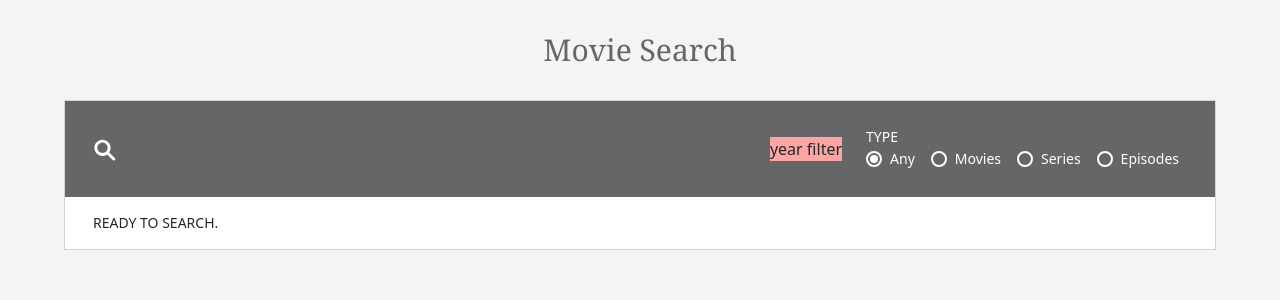
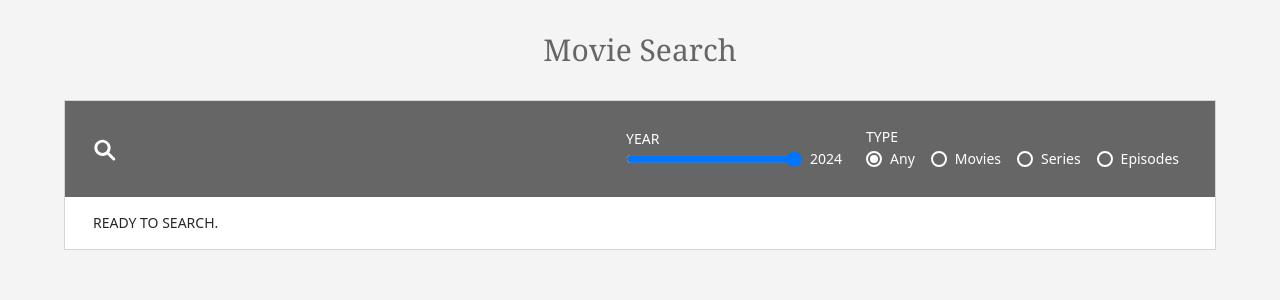
Before and after one commit to GreyMilton/omdb-api-search, a Vue app: page / in a window 1280 px wide. Shown: the top 300 px of the page. Built offline with nearby package versions, Linux system fonts and the light colour scheme.

Commit message:
OMDB-8: filter by a single year

```diff
--- a/src/App.vue
+++ b/src/App.vue
@@ -16,10 +16,11 @@ const selectionStatus = ref(defaultSelectionStatus);
 
 const showSelection = ref(false);
 
-const handleSearch = debounce((search, type) => {
+const handleSearch = debounce((search, type, year) => {
   const params = {
     s: search,
     type: type,
+    y: year,
     apikey: import.meta.env.VITE_API_KEY,
   };
 
--- a/src/components/SearchBar.vue
+++ b/src/components/SearchBar.vue
@@ -2,6 +2,7 @@
 import { ref, watch } from 'vue';
 import SearchInput from './SearchInput.vue';
 import SearchTypeFilter from './SearchTypeFilter.vue';
+import SearchYearFilter from './SearchYearFilter.vue';
 
 const emit = defineEmits(['search', 'clear']);
 
@@ -27,9 +28,11 @@ const types = [
 ];
 const type = ref(types[0].value);
 
+const year = ref('2024');
+
 watch(search, (newSearch) => {
   if (newSearch) {
-    emit('search', newSearch, type.value);
+    emit('search', newSearch, type.value, year.value);
   } else {
     emit('clear');
   }
@@ -37,7 +40,13 @@ watch(search, (newSearch) => {
 
 watch(type, (newType) => {
   if (search.value) {
-    emit('search', search.value, newType);
+    emit('search', search.value, newType, year.value);
+  }
+});
+
+watch(year, (newYear) => {
+  if (search.value) {
+    emit('search', search.value, type.value, newYear);
   }
 });
 </script>
@@ -53,7 +62,7 @@ watch(type, (newType) => {
     <div
       class="flex flex-col justify-between gap-6 p-5 md:flex-row md:items-center lg:justify-start"
     >
-      <p class="bg-red-300">year filter</p>
+      <SearchYearFilter v-model="year" />
       <SearchTypeFilter
         v-model="type"
         :types="types"
--- /dev/null
+++ b/src/components/SearchYearFilter.vue
@@ -0,0 +1,28 @@
+<script setup>
+const model = defineModel({
+  type: String,
+  required: true,
+});
+</script>
+
+<template>
+  <div class="flex flex-col text-sm font-extralight text-white">
+    <label
+      class="uppercase"
+      for="year-input"
+      >Year</label
+    >
+    <div class="flex gap-2">
+      <input
+        id="year-input"
+        v-model="model"
+        type="range"
+        min="1925"
+        max="2024"
+        step="1"
+        class="w-44"
+      />
+      <p class="w-8">{{ model }}</p>
+    </div>
+  </div>
+</template>
```
